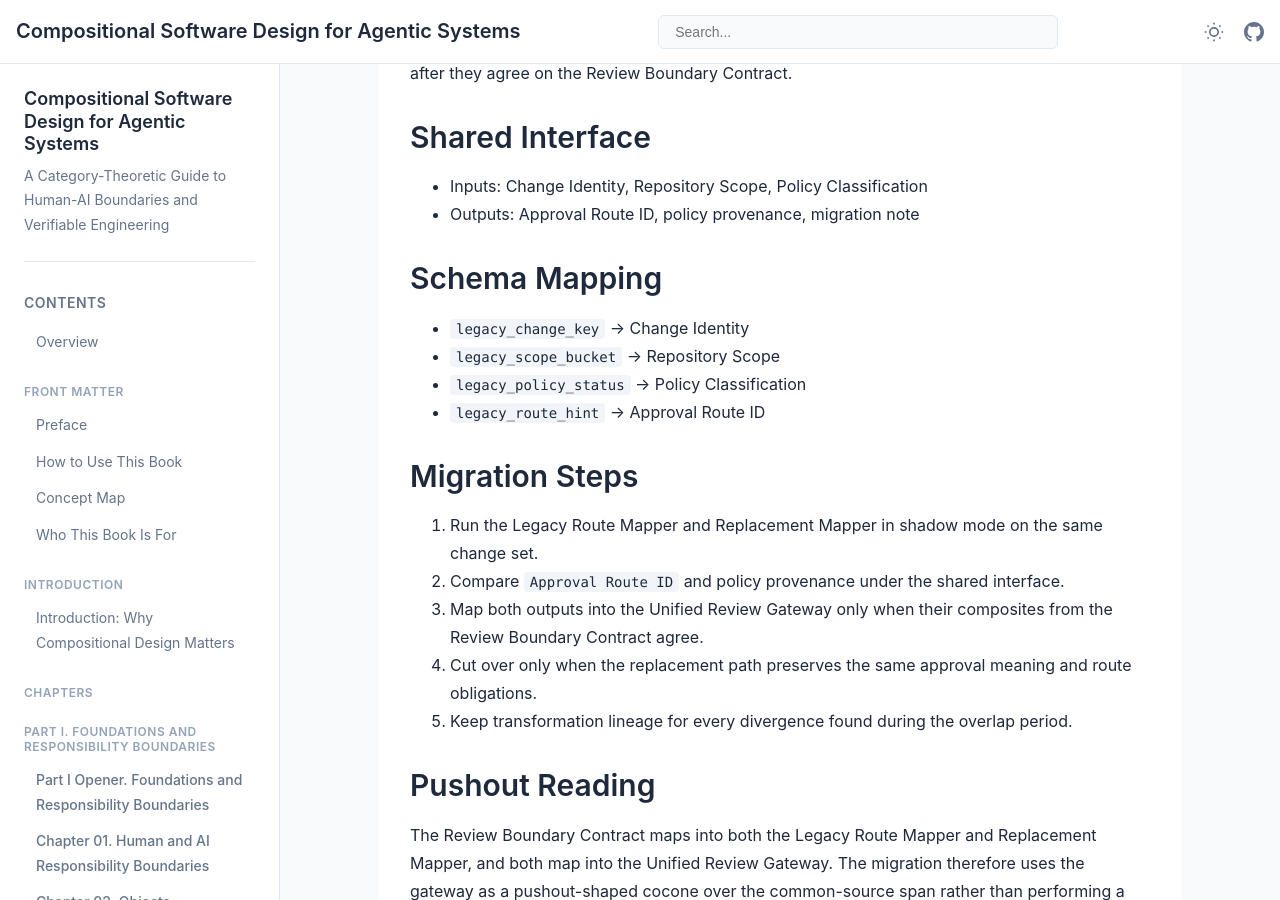
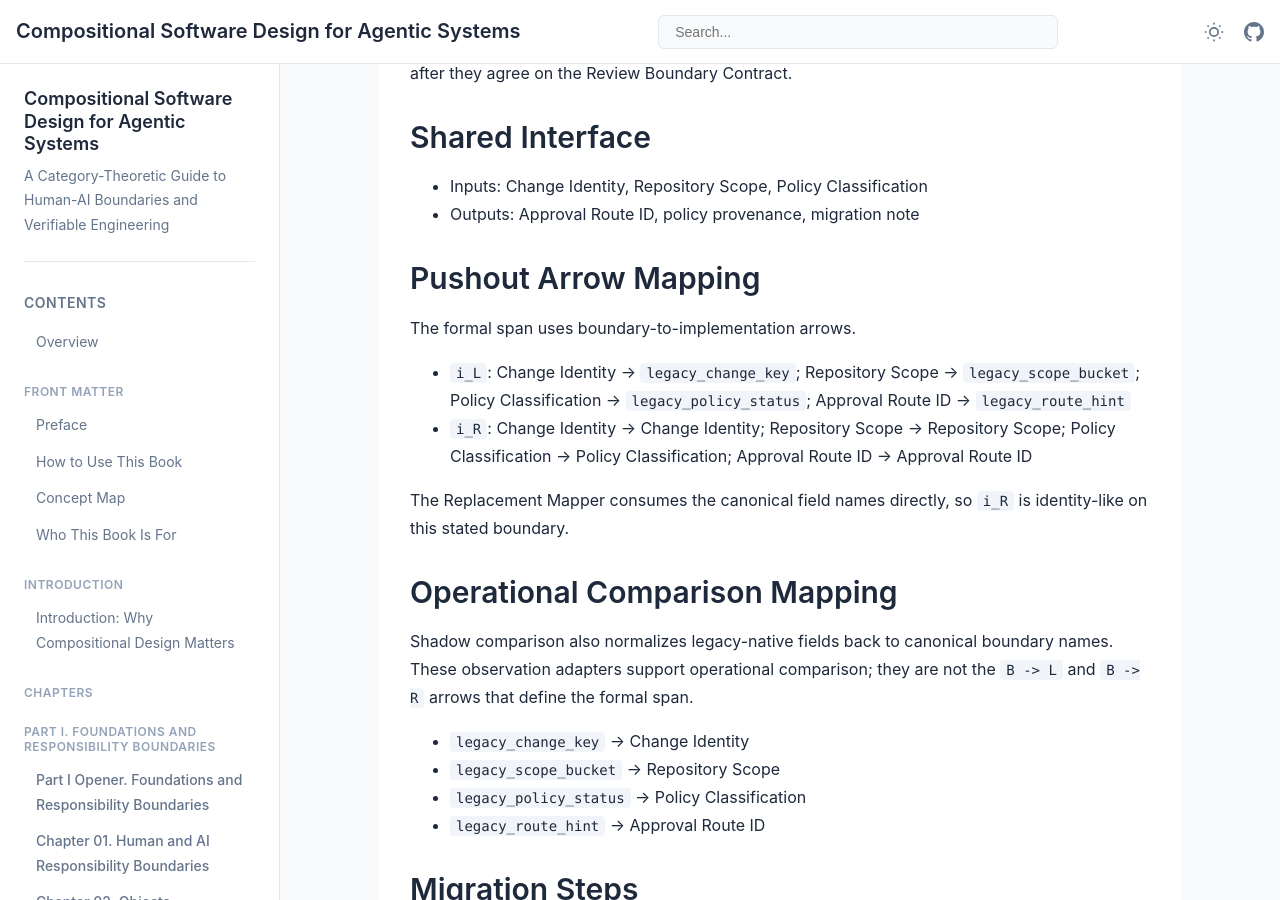
Before and after one commit to itdojp/composable-software-design-book, a Jekyll site: the page built from examples/common/policy-gated-change-review/design/replacement-plan.md, in a window 1280 px wide and 900 px high, scrolled down 516 px. Built offline with Jekyll 4.4.1, drawn with Linux system fonts in a browser that asks for light colours.

Commit message:
docs: distinguish span maps from comparison adapters

```diff
--- a/examples/common/policy-gated-change-review/design/replacement-plan.md
+++ b/examples/common/policy-gated-change-review/design/replacement-plan.md
@@ -23,7 +23,19 @@ The Unified Review Gateway is the downstream facade that receives both legacy an
 - Inputs: Change Identity, Repository Scope, Policy Classification
 - Outputs: Approval Route ID, policy provenance, migration note
 
-## Schema Mapping
+## Pushout Arrow Mapping
+
+The formal span uses boundary-to-implementation arrows.
+
+- `i_L`: Change Identity -> `legacy_change_key`; Repository Scope -> `legacy_scope_bucket`; Policy Classification -> `legacy_policy_status`; Approval Route ID -> `legacy_route_hint`
+- `i_R`: Change Identity -> Change Identity; Repository Scope -> Repository Scope; Policy Classification -> Policy Classification; Approval Route ID -> Approval Route ID
+
+The Replacement Mapper consumes the canonical field names directly, so `i_R` is identity-like on this stated boundary.
+
+## Operational Comparison Mapping
+
+Shadow comparison also normalizes legacy-native fields back to canonical boundary names.
+These observation adapters support operational comparison; they are not the `B -> L` and `B -> R` arrows that define the formal span.
 
 - `legacy_change_key` -> Change Identity
 - `legacy_scope_bucket` -> Repository Scope
--- a/scripts/check-chapter07-pushout.py
+++ b/scripts/check-chapter07-pushout.py
@@ -38,6 +38,7 @@ CHAPTER_REQUIREMENTS = {
     "scope classification": "a pushout-shaped design obligation, not a proof",
     "scope omissions": "without defining all objects, morphisms, or admissible equivalences",
     "scope universal-property limit": "rather than the universal property over every candidate `Q`",
+    "comparison adapter direction": "This comparison adapter runs from implementation-native fields back to the boundary and is not one of the formal span arrows `B -> L` and `B -> R`.",
 }
 APPENDIX_REQUIREMENTS = {
     "pullback direction": "**Pullback.** The limit of a cospan `A -> C <- B`.",
@@ -53,6 +54,9 @@ REPLACEMENT_PLAN_REQUIREMENTS = {
     "shadow comparison": "Run the Legacy Route Mapper and Replacement Mapper in shadow mode",
     "gateway agreement": "Map both outputs into the Unified Review Gateway only when their composites from the Review Boundary Contract agree.",
     "span and cocone": "a pushout-shaped cocone over the common-source span",
+    "legacy span arrow": "`i_L`: Change Identity -> `legacy_change_key`",
+    "replacement span arrow": "`i_R`: Change Identity -> Change Identity",
+    "comparison direction scope": "they are not the `B -> L` and `B -> R` arrows that define the formal span.",
 }
 STALE_LABELS = {"legacy fields", "mapped fields", "preserved interface"}
 
```
Also changed, not shown: scripts/check-chapter07-pushout-regression.py (+8 -0 lines), src/chapter-chapter07/index.md (+1 -0 lines).
